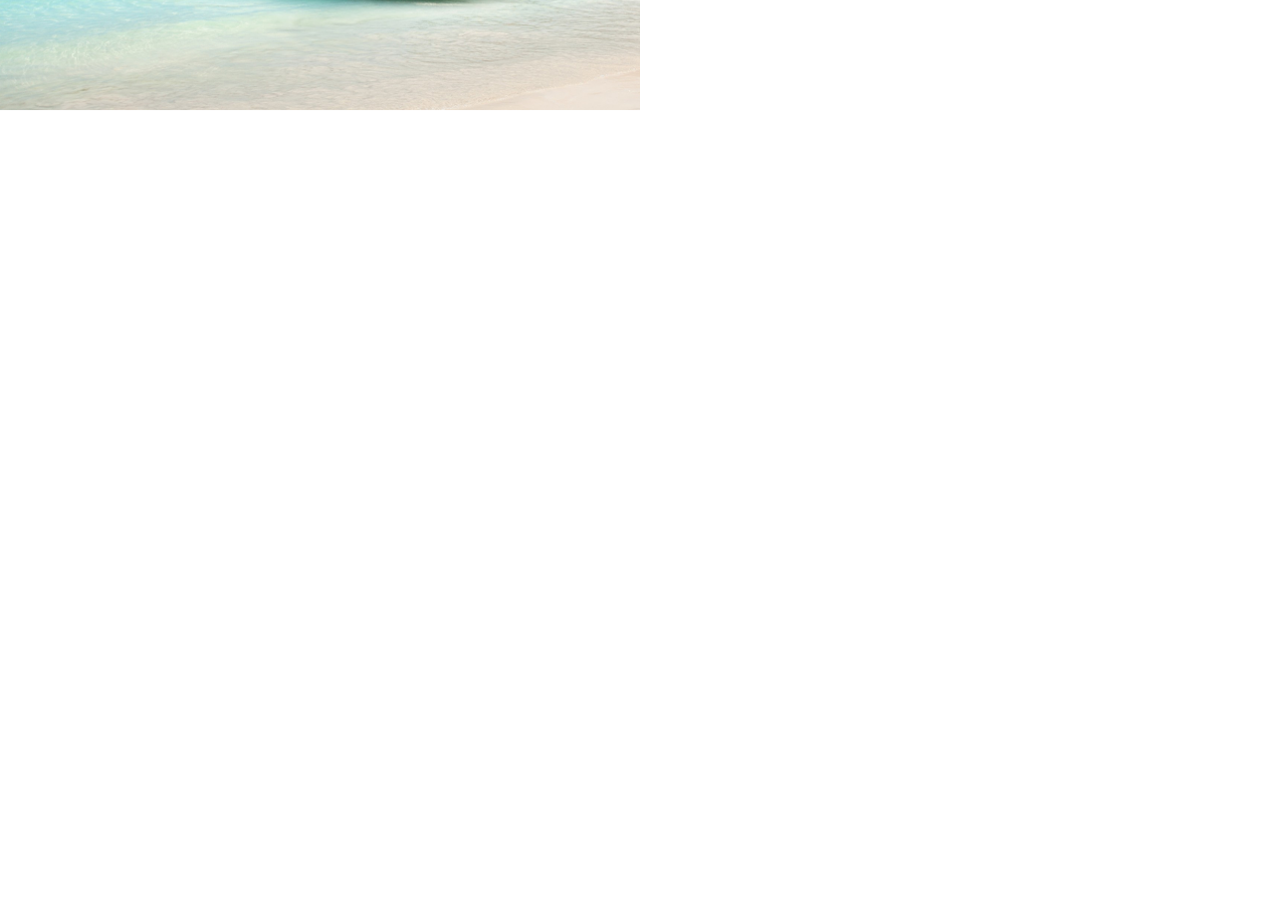
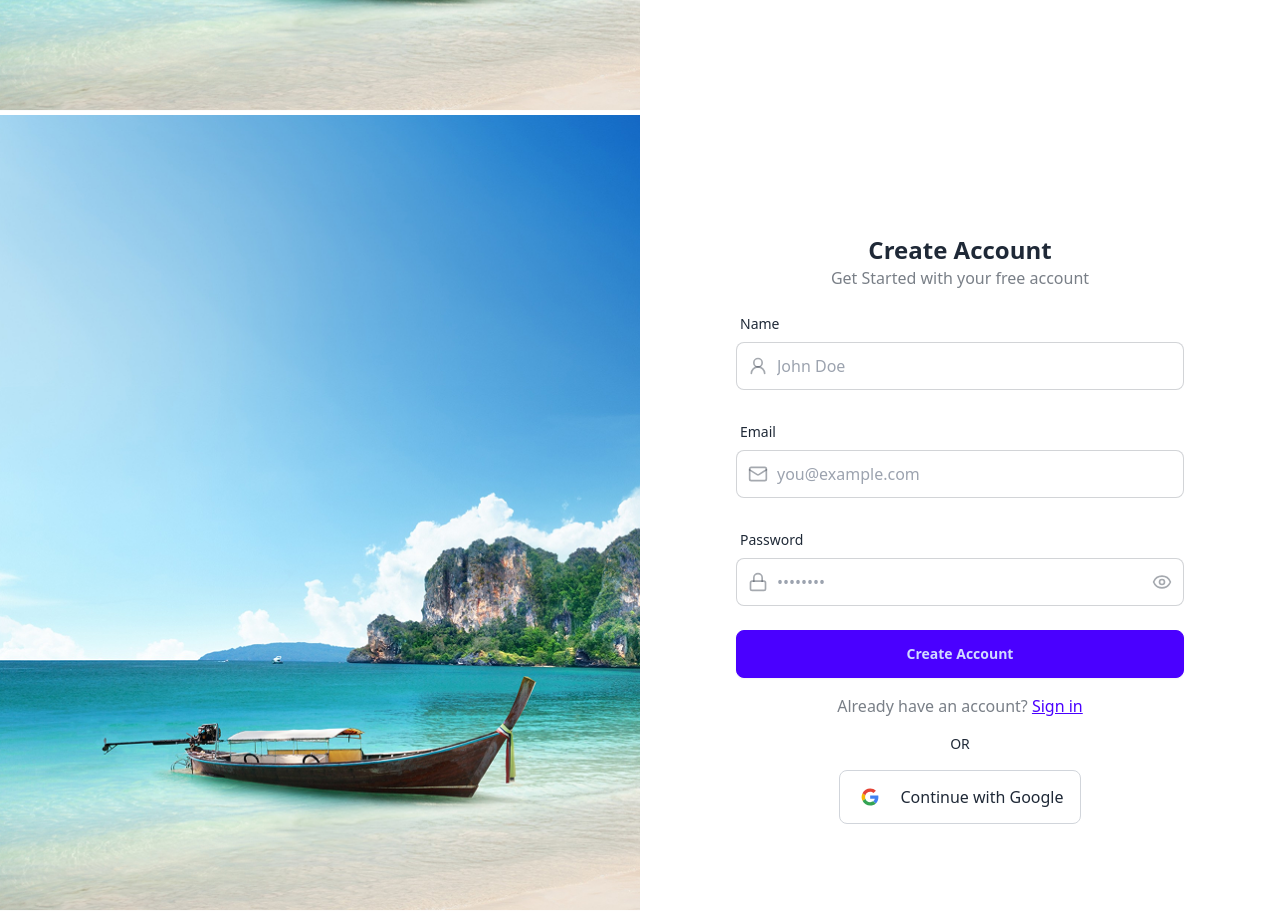
Before and after one commit to aadhil2k4/Tourism-Recommendation-Platform, a React (Vite) app in the folder frontend/: page / in a window 1280 px wide. Shown: the part 685-1600 px from the top of the page. Before the commit the page ends 800 px from the top, so only its background shows below. Built offline with nearby package versions, Linux system fonts and the light colour scheme.

Commit message:
signup page

```diff
--- a/frontend/src/App.jsx
+++ b/frontend/src/App.jsx
@@ -1,6 +1,8 @@
 import Navbar from "./components/Navbar"
 import { useThemeStore } from "./store/useThemeStore";
 import LoginPage  from "./pages/LoginPage"
+import SignUpPage from "./pages/SignUpPage";
+import HomePage from "./pages/HomePage";
 //import {Route, Routes} from "react-router-dom";
 
 const App = () => {
@@ -8,7 +10,9 @@ const App = () => {
   return (
     <div data-theme={theme}>
       <Navbar />
+      {/*<HomePage />*/}
       <LoginPage />
+      <SignUpPage />
     </div>
   )
 }
--- /dev/null
+++ b/frontend/src/libs/axios.js
@@ -0,0 +1,6 @@
+import axios from "axios";
+
+export const axiosInstance = axios.create({
+    baseURL : import.meta.env.MODE === "development" ? "http://localhost:4000/api" : "/",
+    withCredentials: true,
+})
--- a/frontend/src/pages/HomePage.jsx
+++ b/frontend/src/pages/HomePage.jsx
@@ -1,7 +1,10 @@
 
 const HomePage = () => {
   return (
-    <div>HomePage</div>
+    <div className="h-screen pt-20 text-center">
+      <h1>TravelMate HomePage</h1>
+      <h1>Work In Progress...</h1>
+    </div>
   )
 }
 
--- a/frontend/src/pages/LoginPage.jsx
+++ b/frontend/src/pages/LoginPage.jsx
@@ -2,6 +2,7 @@ import { useState } from "react";
 import authImageLight from "../assets/authImageLight.png";
 import { Mail, Lock, EyeOff, Eye } from "lucide-react";
 import { Link } from "react-router-dom";
+import googleLogo from "../assets/googleLogo.svg";
 
 const LoginPage = () => {
   const [showPassword, setShowPassword] = useState();
@@ -93,9 +94,9 @@ const LoginPage = () => {
         <div>
         <button className="flex items-center justify-center w-full border border-gray-300 rounded-lg py-3 px-4 font-medium mt-4">
   <img
-  src="https://w7.pngwing.com/pngs/882/225/png-transparent-google-logo-google-logo-google-search-icon-google-text-logo-business-thumbnail.png"
+  src={googleLogo}
     alt="Google logo"
-    className="w-5 h-5 mr-2"
+    className="w-7 h-7 mr-4"
   />
   Continue with Google
 </button>
--- a/frontend/src/pages/SignUpPage.jsx
+++ b/frontend/src/pages/SignUpPage.jsx
@@ -1,8 +1,121 @@
+import { useState } from "react";
+import authImageLight from "../assets/authImageLight.png";
+import { Mail, Lock, EyeOff, Eye, UserRound } from "lucide-react";
+import { Link } from "react-router-dom";
+import googleLogo from "../assets/googleLogo.svg";
 
 const SignUpPage = () => {
+  const [showPassword, setShowPassword] = useState();
+  const [formData, setFormData] = useState();
+
   return (
-    <div>SignUpPage</div>
-  )
-}
+    <div className="h-screen grid lg:grid-cols-2">
+      {/** Left Side Image */}
+      <div className="w-full h-screen hidden lg:block">
+        <div className="w-full h-full">
+          <img
+            src={authImageLight}
+            alt="Auth Light"
+            className="object-cover w-full h-full"
+          />
+        </div>
+      </div>
+      {/** Right Side Form */}
+      <div className="flex flex-col justify-center items-center p-6 sm:p-12">
+        <div className="w-full max-w-md spce-y-8">
+          <div className="text-center mb-4 mt-11">
+            <h1 className="text-2xl font-bold mt-2">Create Account</h1>
+            <p className="text-base-content/60">
+              Get Started with your free account
+            </p>
+          </div>
+          {/**SignIn Form */}
+          <form className="space-y-6">
+          <div className="form-control">
+              <label className="label">
+                <span className="label-text font-medium">Name</span>
+              </label>
+              <div className="relative">
+                <div className="absolute inset-y-0 left-0 pl-3 flex items-center pointer-events-none">
+                  <UserRound className="h-5 w-5 text-base-content/40" />
+                </div>
+                <input
+                  type="email"
+                  className="input input-bordered w-full pl-10"
+                  placeholder="John Doe"
+                />
+              </div>
+            </div>
+            <div className="form-control">
+              <label className="label">
+                <span className="label-text font-medium">Email</span>
+              </label>
+              <div className="relative">
+                <div className="absolute inset-y-0 left-0 pl-3 flex items-center pointer-events-none">
+                  <Mail className="h-5 w-5 text-base-content/40" />
+                </div>
+                <input
+                  type="email"
+                  className="input input-bordered w-full pl-10"
+                  placeholder="you@example.com"
+                />
+              </div>
+            </div>
+            <div className="form-control">
+              <label className="label">
+                <span className="label-text font-medium">Password</span>
+              </label>
+              <div className="relative">
+                <div className="absolute inset-y-0 left-0 pl-3 flex items-center pointer-events-none">
+                  <Lock className="h-5 w-5 text-base-content/40" />
+                </div>
+                <input
+                  type={showPassword ? "text" : "password"}
+                  className="input input-bordered w-full pl-10"
+                  placeholder="••••••••"
+                />
+                <button
+                  type="button"
+                  className="absolute inset-y-0 right-0 pr-3 flex items-center"
+                  onClick={() => {
+                    setShowPassword(!showPassword);
+                  }}
+                >
+                  {showPassword ? (
+                    <EyeOff className="h-5 w-5 text-base-content/40" />
+                  ) : (
+                    <Eye className="h-5 w-5 text-base-content/40" />
+                  )}
+                </button>
+              </div>
+            </div>
+            <button type="submit" className="btn btn-primary w-full">
+              Create Account
+            </button>
+          </form>
+          <p className="text-center mt-4 text-base-content/60 text-md">
+            Already have an account?{" "}
+            <Link to="/login" className="link link-primary">
+              Sign in
+            </Link>
+          </p>
+        </div>
+        <div className="text-center my-4">
+          <p className="px-3 text-sm">OR</p>
+          <div>
+            <button className="flex items-center justify-center w-full border border-gray-300 rounded-lg py-3 px-4 font-medium mt-4">
+              <img
+                src={googleLogo}
+                alt="Google logo"
+                className="w-7 h-7 mr-4"
+              />
+              Continue with Google
+            </button>
+          </div>
+        </div>
+      </div>
+    </div>
+  );
+};
 
-export default SignUpPage
+export default SignUpPage;
--- /dev/null
+++ b/frontend/src/store/useAuthStore.js
@@ -0,0 +1,20 @@
+import { create } from "zustand";
+import { axiosInstance } from "../libs/axios.js"
+
+export const AuthUser = create((set, get) => ({
+    authUser: null,
+    isSigningUp: null,
+    isLoggingIn: false,
+    isUpdatingProfile: false,
+    isCheckingAuth: true,
+
+    checkAuth: async() => {
+        try {
+            const res = await axiosInstance.get("/auth/check")
+        } catch (error) {
+
+        } finally {
+
+        }
+    }
+}))
```
Also changed, not shown: frontend/src/assets/googleLogo.svg (added).
